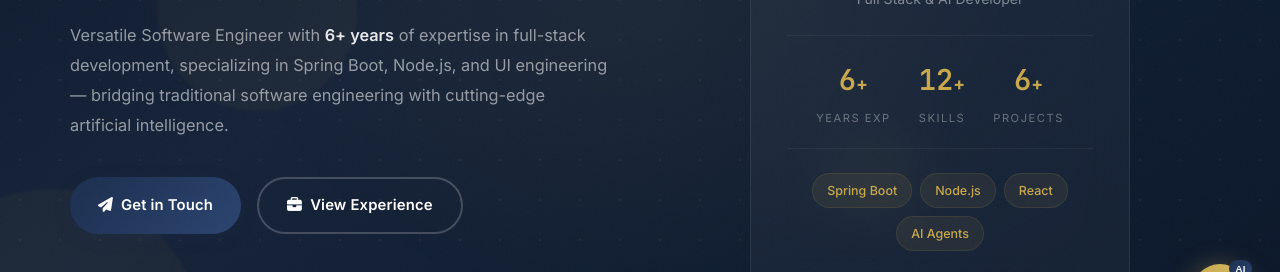
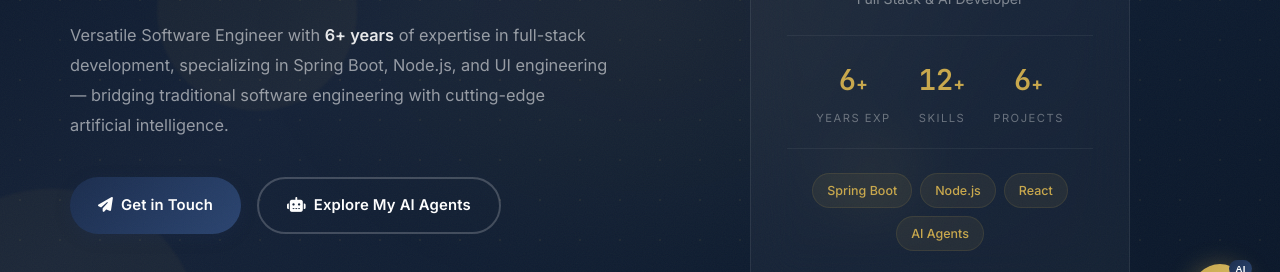
Before and after one commit to klintenG/my-website, a plain HTML site: page index.html in a window 1280 px wide. Shown: the part 380-652 px from the top of the page. Drawn offline with nearby package versions, Linux system fonts and the light colour scheme.

Commit message:
Update index.html

```diff
--- a/index.html
+++ b/index.html
@@ -101,8 +101,8 @@
                     <a href="#contact" class="btn btn-primary">
                         <i class="fas fa-paper-plane"></i> Get in Touch
                     </a>
-                    <a href="#experience" class="btn btn-outline">
-                        <i class="fas fa-briefcase"></i> View Experience
+                    <a href="#ai-showcase" class="btn btn-outline">
+                        <i class="fas fa-robot"></i> Explore My AI Agents
                     </a>
                 </div>
                 <div class="hero-social animate-on-scroll">
```
